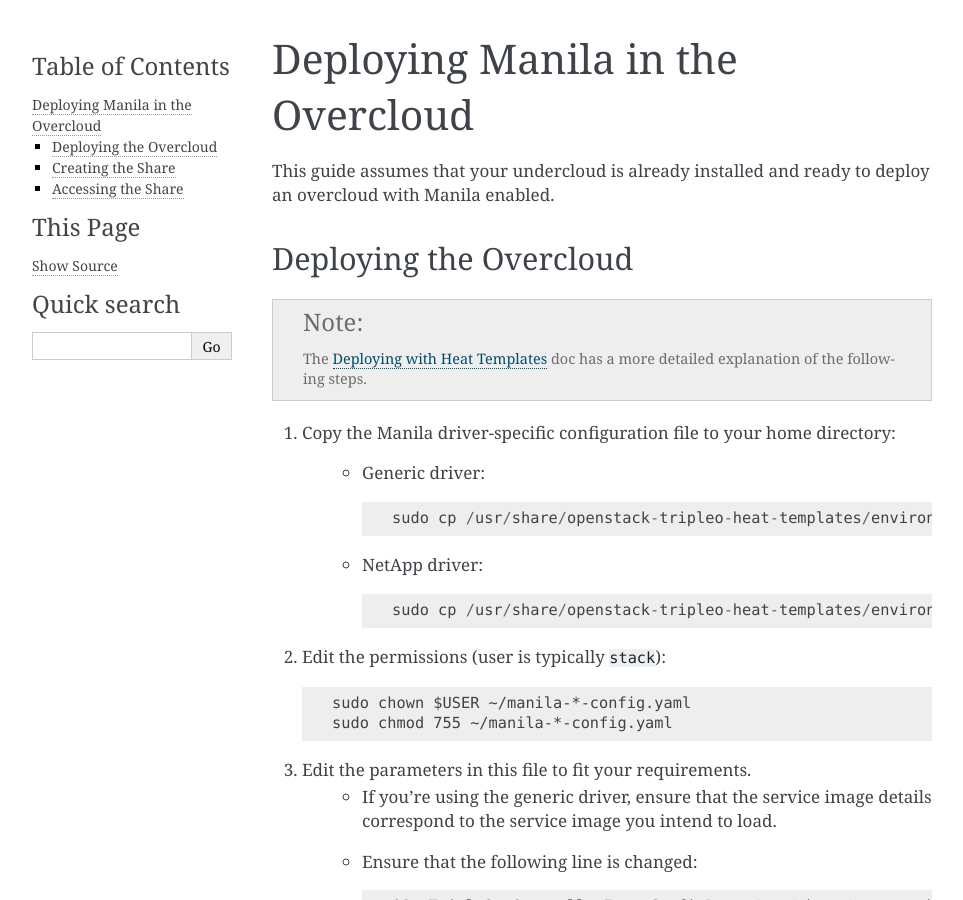
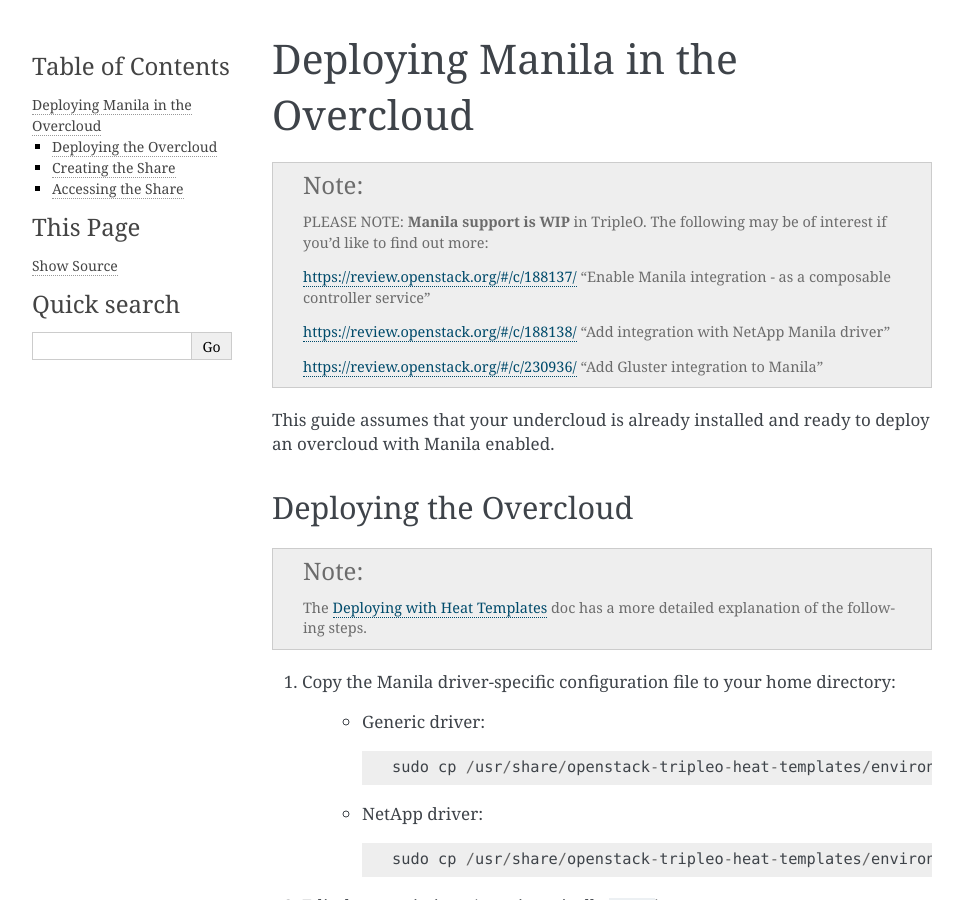
Before and after one commit to openstack-archive/tripleo-docs, a Sphinx documentation site: the page built from doc/source/advanced_deployment/deploy_manila.rst, in a window 1280 px wide and 900 px high. Shown: the whole window, without its empty margins (148-1111 px from the left). Built offline with Sphinx 7.4.7, drawn with Linux system fonts in a browser that asks for light colours; pages that are not in the unit, such as notebooks, are missing from menus.

Commit message:
Mark Manila integration as WIP
As pointed out in [1] we currently have instructions for
deploying Manila but the code is not yet landed.

[1]
http://lists.openstack.org/pipermail/openstack-dev/2016-July/098922.html

Change-Id: I745bcd62d280b96a9a3f15096e10d6f6aeb6fc95

```diff
--- a/doc/source/advanced_deployment/deploy_manila.rst
+++ b/doc/source/advanced_deployment/deploy_manila.rst
@@ -1,5 +1,23 @@
 Deploying Manila in the Overcloud
 =================================
+
+.. note::
+
+    PLEASE NOTE: **Manila support is WIP** in TripleO. The following
+    may be of interest if you'd like to find out more:
+
+    `https://review.openstack.org/#/c/188137/`_ "Enable Manila integration - as a composable controller service"
+
+    `https://review.openstack.org/#/c/188138/`_ "Add integration with NetApp Manila driver"
+
+    `https://review.openstack.org/#/c/230936/`_ "Add Gluster integration to Manila"
+
+
+
+.. _https://review.openstack.org/#/c/188137/: https://review.openstack.org/#/c/188137/
+.. _https://review.openstack.org/#/c/188138/: https://review.openstack.org/#/c/188138/
+.. _https://review.openstack.org/#/c/230936/: https://review.openstack.org/#/c/230936/
+
 
 This guide assumes that your undercloud is already installed and ready to
 deploy an overcloud with Manila enabled.
```
